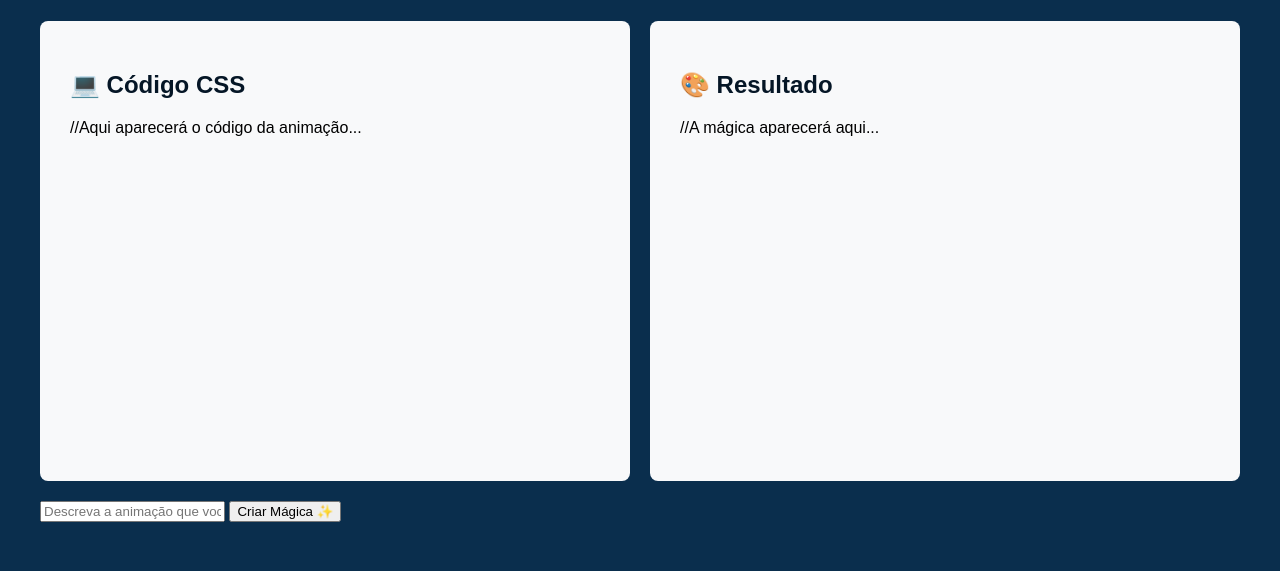
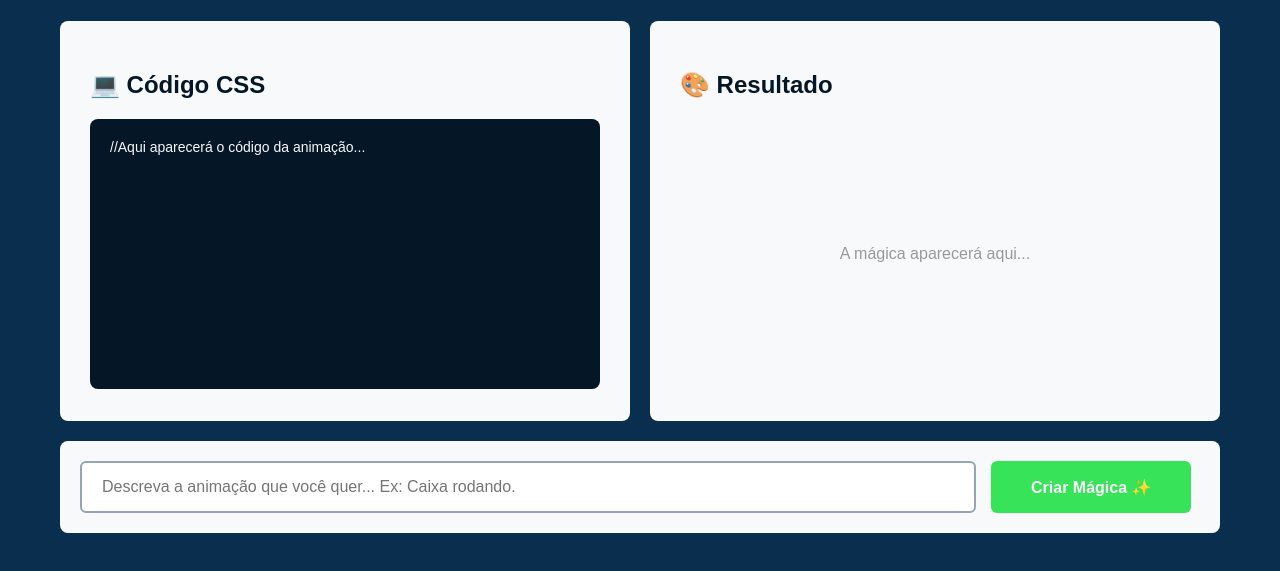
Before and after one commit to gabrielsants7/CURSO-DEVCLUB, a plain HTML site: page index.html in a window 1280 px wide. Shown: the part 89-660 px from the top of the page. Drawn offline with Linux system fonts and the light colour scheme.

Commit message:
Finalizando o css e começando com JS.

```diff
--- a/index.html
+++ b/index.html
@@ -14,22 +14,26 @@
     <main>
         <section class="sessao-maior">
             <h2>💻 Código CSS</h2>
-            <div>//Aqui aparecerá o código da animação...</div>
+            <div class="area-codigo">//Aqui aparecerá o código da animação...</div>
         </section>
 
-        <section class="sessao-menor">
+        <section class="sessao-maior" >
             <h2>🎨 Resultado</h2>
-            <div>//A mágica aparecerá aqui...</div>
+            <div class="area-resultado">A mágica aparecerá aqui...</div>
         </section>
     </main>
 
-    <section>
+    <section class="sessao-menor">
         <input placeholder="Descreva a animação que você quer... Ex: Caixa rodando.">
         <button>Criar Mágica ✨</button>
     </section>
 
 </body>
+<script src="scripts.js"></script>
+
+
 </html>
+
 
 <!-- section = sessão
  main - PRINCIPAL
--- a/styles.css
+++ b/styles.css
@@ -1,10 +1,15 @@
+*{ /*o * se refere a tudo!*/
+    box-sizing: border-box;
+}
+
 body{
     background-color: #0A2E4D ;
     font-family: Arial, Helvetica, sans-serif;
     height: 20px;
-    padding: 20px;
+    padding: 20px; /* Espaço interno dos itens */
     max-width: 1200px;
     margin: 0 auto;
+
 }
 
 
@@ -22,8 +27,8 @@ h2 {
 }
 
 main{
-    display: flex;
-    gap: 20px;
+    display: flex; /* Define que estamos usando flexbox */
+    gap: 20px; /* Espaço de 20 pixels entre os itens */
     margin-bottom: 20px;
 
 }
@@ -37,10 +42,65 @@ main{
     height: 400px; /*ALTURA*/
 }
 
+.area-codigo {
+    background: #051626;
+    height: calc(100% - 70px); /*calc pega todo o espaço e subtrai a quantidade que você quiser*/
+    border-radius: 8px;
+    padding: 20px;
+    color: #F8F9FA;
+    font-size: 14px;
+}
+
+.area-resultado{
+    background: #F8F9FA;
+    border-radius: 8px;
+    height: calc(100% - 70px);
+    display: flex;
+    align-items: center; /*alinhar os itens*/ /*so pode ser utilizado quando for utilizado o display: flex*/
+    justify-content: center;
+    color: #999999;
+}
+
 .sessao-menor{
     background: #F8F9FA;
-    width: 100%; /*LARGURA*/
     border-radius: 8px; /*Arredondar a borda*/
-    padding: 30px;
-    height: 400px; /*ALTURA*/
+    padding: 20px;
+    display: flex;
+    gap: 15px;
 }
+
+input {
+    width: 80%;
+    padding: 15px 20px; /* se colocar dois valores o primeiro aplica em cima e embaixo, e o segundo aplica nos lados*/
+    font-size: 16px;
+    color: #051626;
+    border-radius: 6px;
+    border: 2px solid #94A3B8;
+}
+
+button{
+    background: #37E359;
+    border: none;
+    padding: 15px 40px;
+    border-radius: 6px;
+    font-size: 16px;
+    font-weight: bold; /*fonte em negrito*/
+    color: #F8F9FA;
+    cursor: pointer; /*quando colocar o mouse em cima fica em formato de mãozinha*/
+    transition: 0.5s;
+}
+
+button:hover{ /*quando colocar o mouse em cima do botão*/
+    background: #52FF74;
+}
+
+button:active{ /*Quando o mouse clicar no botão vai acontecer algo*/
+    transform:scale(0.9);
+}
+
+/*
+top - em cima
+bottom - embaixo
+left - esquerda
+right - direita
+*/
```
Also changed, not shown: scripts.js (added).
